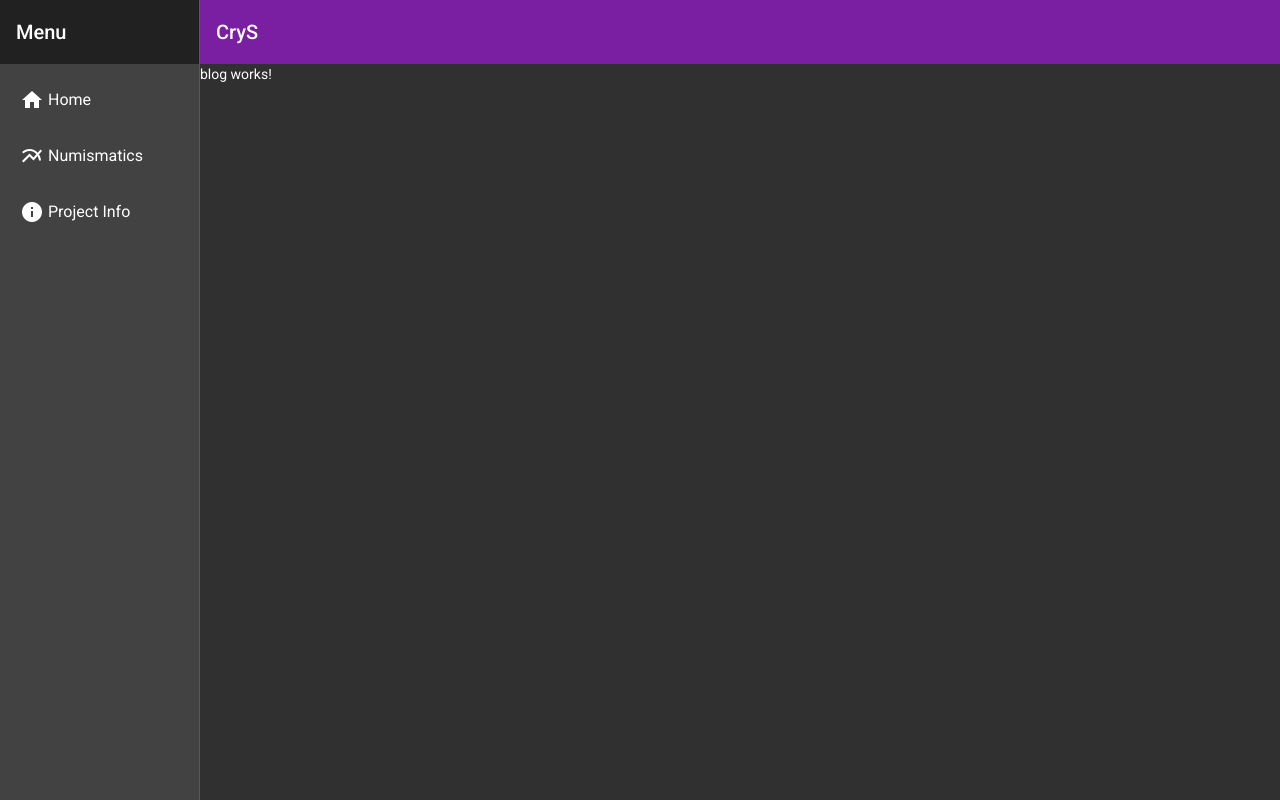
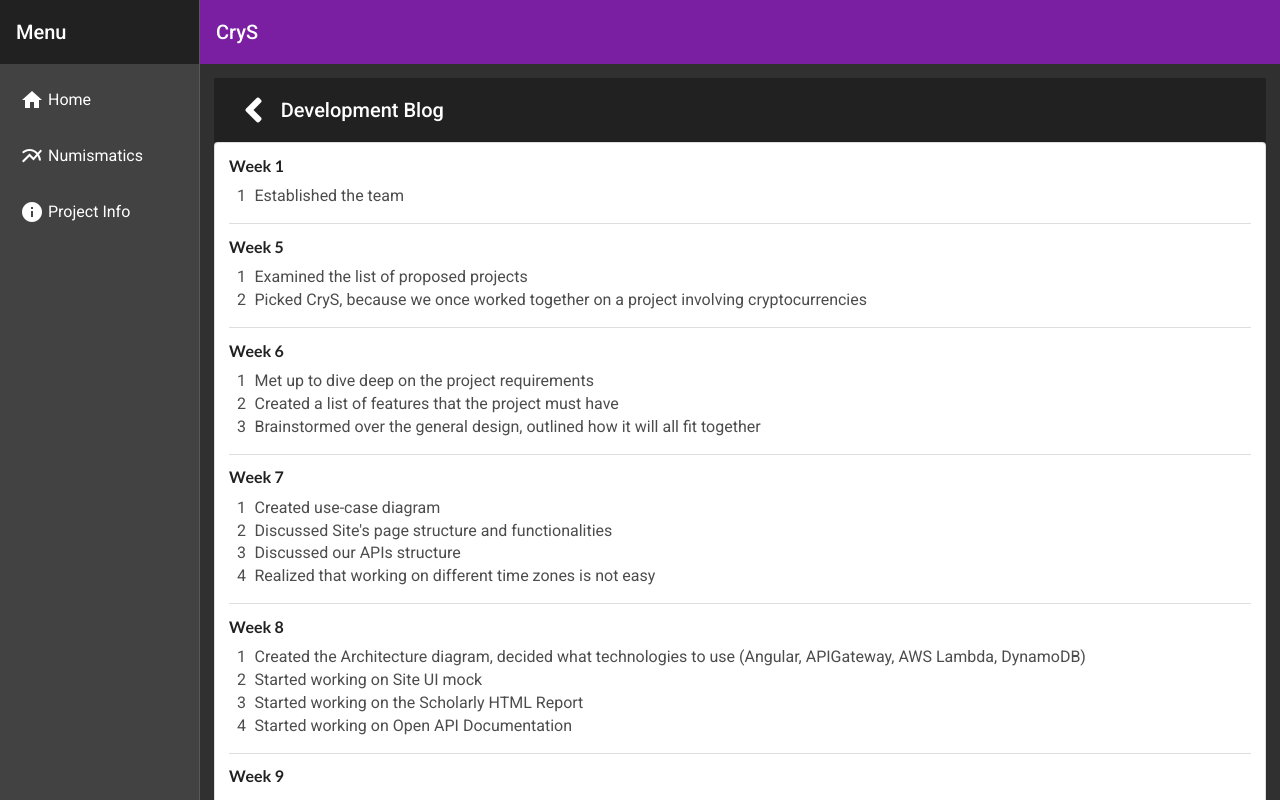
Before and after one commit to lupusilviu95/CryS, an Angular app in the folder Project/: page /project-info/blog in a window 1280 px wide. Built offline with nearby package versions, Linux system fonts and the light colour scheme.

Commit message:
Fill in Blog entries

```diff
--- a/Project/src/app/app-routing.module.ts
+++ b/Project/src/app/app-routing.module.ts
@@ -17,7 +17,7 @@ const routes: Routes = [
   { path: 'project-info/blog', component: BlogComponent },
 
   // Route unrecognised routes to the home page
-  { path: '*', component: HomeComponent }
+  { path: '**', redirectTo: '' }
 ];
 
 @NgModule({
--- a/Project/src/app/components/numismatics/view-coin/view-coin.component.html
+++ b/Project/src/app/components/numismatics/view-coin/view-coin.component.html
@@ -2,7 +2,7 @@
   <div class="ui padded grid">
     <div class="ui inverted column">
       <div class="ui container">
-        <mat-toolbar routerLink="../" style="cursor: pointer">
+        <mat-toolbar (click)="goBack()" style="cursor: pointer">
           <i class="big white angle left icon"></i>
           <div class="content">
             Cryptocurrencies
--- a/Project/src/app/components/numismatics/view-coin/view-coin.component.ts
+++ b/Project/src/app/components/numismatics/view-coin/view-coin.component.ts
@@ -1,4 +1,5 @@
 import { Component, OnInit } from '@angular/core';
+import { Location } from "@angular/common";
 
 @Component({
   selector: 'app-view-coin',
@@ -7,9 +8,12 @@ import { Component, OnInit } from '@angular/core';
 })
 export class ViewCoinComponent implements OnInit {
 
-  constructor() { }
+  constructor(private location: Location) { }
 
   ngOnInit() {
   }
 
+  goBack() {
+    this.location.back();
+  }
 }
--- a/Project/src/app/components/project-info/blog/blog.component.html
+++ b/Project/src/app/components/project-info/blog/blog.component.html
@@ -1 +1,133 @@
-<p>blog works!</p>
+<div class="ui padded grid">
+  <div class="column">
+    <div class="ui container">
+      <div class="ui container">
+        <mat-toolbar routerLink="../" style="cursor: pointer">
+          <i class="big white angle left icon"></i>
+          <div class="content">
+            Development Blog
+          </div>
+        </mat-toolbar>
+      </div>
+      <div class="ui container">
+        <div class="ui segment">
+          <div class="ui large very relaxed divided list">
+
+            <div class="item" >
+              <div class="header"> Week 1 </div>
+              <div class="description">
+                <div class="ui ordered list">
+                  <div class="item">
+                    Established the team
+                  </div>
+                </div>
+              </div>
+            </div>
+
+            <div class="item" >
+              <div class="header"> Week 5 </div>
+              <div class="description">
+                <div class="ui ordered list">
+                  <div class="item">
+                    Examined the list of proposed projects
+                  </div>
+                  <div class="item">
+                    Picked CryS, because we once worked together on a project involving cryptocurrencies
+                  </div>
+                </div>
+              </div>
+            </div>
+
+            <div class="item" >
+              <div class="header"> Week 6 </div>
+              <div class="description">
+                <div class="ui ordered list">
+                  <div class="item">
+                    Met up to dive deep on the project requirements
+                  </div>
+                  <div class="item">
+                    Created a list of features that the project must have
+                  </div>
+                  <div class="item">
+                    Brainstormed over the general design, outlined how it will all fit together
+                  </div>
+                </div>
+              </div>
+            </div>
+
+            <div class="item" >
+              <div class="header"> Week 7 </div>
+              <div class="description">
+                <div class="ui ordered list">
+                  <div class="item">
+                    Created use-case diagram
+                  </div>
+                  <div class="item">
+                    Discussed Site's page structure and functionalities
+                  </div>
+                  <div class="item">
+                    Discussed our APIs structure
+                  </div>
+                  <div class="item">
+                    Realized that working on different time zones is not easy
+                  </div>
+                </div>
+              </div>
+            </div>
+
+            <div class="item" >
+              <div class="header"> Week 8 </div>
+              <div class="description">
+                <div class="ui ordered list">
+                  <div class="item">
+                    Created the Architecture diagram, decided what technologies to use (Angular, APIGateway, AWS Lambda, DynamoDB)
+                  </div>
+                  <div class="item">
+                    Started working on Site UI mock
+                  </div>
+                  <div class="item">
+                    Started working on the Scholarly HTML Report
+                  </div>
+                  <div class="item">
+                    Started working on Open API Documentation
+                  </div>
+                </div>
+              </div>
+            </div>
+
+            <div class="item" >
+              <div class="header"> Week 9 </div>
+              <div class="description">
+                <div class="ui ordered list">
+                  <div class="item">
+                    Finished <a href="{{ gitHubPagesLink }}">site UI mocks</a>
+                  </div>
+                  <div class="item">
+                    Created the Sequence Diagram
+                  </div>
+                  <div class="item">
+                    Completed the <a href="project-info/scholarly-html">Scholarly HTML report</a>
+                  </div>
+                  <div class="item">
+                    Finished <a href="{{ openApiLink }}">Open API Documentation</a>
+                  </div>
+                </div>
+              </div>
+            </div>
+
+            <div class="item" >
+              <div class="header"> Week 10 </div>
+              <div class="description">
+                <div class="ui list">
+                  <div class="item">
+                    TBD
+                  </div>
+                </div>
+              </div>
+            </div>
+          </div>
+        </div>
+      </div>
+    </div>
+  </div>
+</div>
--- a/Project/src/app/components/project-info/blog/blog.component.ts
+++ b/Project/src/app/components/project-info/blog/blog.component.ts
@@ -1,4 +1,5 @@
 import { Component, OnInit } from '@angular/core';
+import {ProjectInfoComponent} from "../project-info.component";
 
 @Component({
   selector: 'app-blog',
@@ -6,7 +7,8 @@ import { Component, OnInit } from '@angular/core';
   styleUrls: ['./blog.component.scss']
 })
 export class BlogComponent implements OnInit {
-
+  openApiLink = ProjectInfoComponent.openApiDocumentationLink;
+  gitHubPagesLink = ProjectInfoComponent.gitHubPagesLink;
   constructor() { }
 
   ngOnInit() {
--- a/Project/src/app/components/project-info/project-info.component.html
+++ b/Project/src/app/components/project-info/project-info.component.html
@@ -7,16 +7,22 @@
       <div class="ui container">
         <div class="ui segment">
           <div class="ui very relaxed big selection list">
-            <div class="item" routerLink="project-info/scholarly-html">
+            <div class="item" routerLink="scholarly-html">
               <i class="text file large icon"></i>
               <div class="content">
                 <a href="project-info/scholarly-html"> Scholarly Html Report </a>
               </div>
             </div>
+            <div class="item" routerLink="blog">
+              <i class="large coffee icon"></i>
+              <div class="content">
+                <a href="project-info/blog"> Development Blog </a>
+              </div>
+            </div>
             <div class="item" onclick="location.href='https://app.swaggerhub.com/apis/CryS/CryS_REST_API/1.0.0'">
               <i class="large code icon"></i>
               <div class="content">
-                <a href="https://app.swaggerhub.com/apis/CryS/CryS_REST_API/1.0.0"> Open API Reference </a>
+                <a href="{{ openApiLink }}"> Open API Reference </a>
               </div>
             </div>
             <div class="item" (click)="toggleDiagrams()">
--- a/Project/src/app/components/project-info/project-info.component.ts
+++ b/Project/src/app/components/project-info/project-info.component.ts
@@ -5,21 +5,14 @@ import {NavigationExtras, Router} from "@angular/router";
 @Component({
   selector: 'app-project-info',
   templateUrl: './project-info.component.html',
-  styleUrls: ['./project-info.component.scss']
+  styleUrls: ['./project-info.component.scss'],
+
 })
 export class ProjectInfoComponent implements OnInit {
-  links = [
-    {
-      'url': 'project-info/scholarly-html',
-      'name': 'Scholarly Html Report',
-      'icon': 'large text file icon'
-    },
-    {
-      'url': 'https://app.swaggerhub.com/apis/CryS/CryS_REST_API/1.0.0',
-      'name': 'Open API Reference',
-      'icon': 'large code icon'
-    }
-  ];
+  static openApiDocumentationLink = 'https://app.swaggerhub.com/apis/CryS/CryS_REST_API/1.0.0';
+  static gitHubPagesLink = 'https://wade-crys.github.io/CryS/';
+
+  openApiLink = ProjectInfoComponent.openApiDocumentationLink;
   diagrams = [
     {
       'path': 'assets/scholarly-html/images/general_architecture.svg',
@@ -40,6 +33,8 @@ export class ProjectInfoComponent implements OnInit {
   ngOnInit() {
   }
 
+
+
   toggleDiagrams() {
     console.log(this.showingDiagrams);
     this.showingDiagrams = !this.showingDiagrams;
--- a/Project/src/app/components/project-info/scholarly-html/scholarly-html.component.html
+++ b/Project/src/app/components/project-info/scholarly-html/scholarly-html.component.html
@@ -2,7 +2,7 @@
   <div class="column">
     <div class="ui container">
       <div class="ui container">
-        <mat-toolbar routerLink="../" style="cursor: pointer">
+        <mat-toolbar (click)="goBack()" style="cursor: pointer">
           <i class="big white angle left icon"></i>
           <div class="content">
             Scholarly Html Report
--- a/Project/src/app/components/project-info/scholarly-html/scholarly-html.component.ts
+++ b/Project/src/app/components/project-info/scholarly-html/scholarly-html.component.ts
@@ -1,4 +1,5 @@
 import { Component, OnInit } from '@angular/core';
+import { Location } from '@angular/common';
 
 @Component({
   selector: 'app-scholarly-html',
@@ -7,9 +8,12 @@ import { Component, OnInit } from '@angular/core';
 })
 export class ScholarlyHtmlComponent implements OnInit {
 
-  constructor() { }
+  constructor(private location: Location) { }
 
   ngOnInit() {
   }
 
+  goBack() {
+    this.location.back();
+  }
 }
```
Also changed, not shown: Project/src/assets/images/sequence_diagram_serve_homepage.png (deleted).
